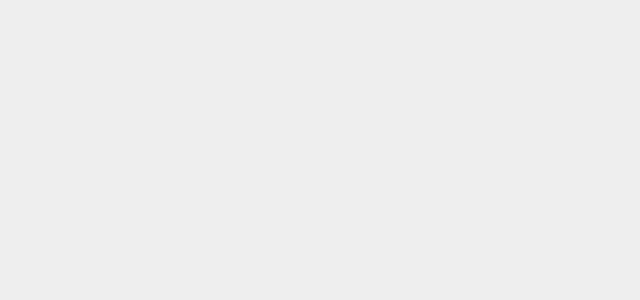
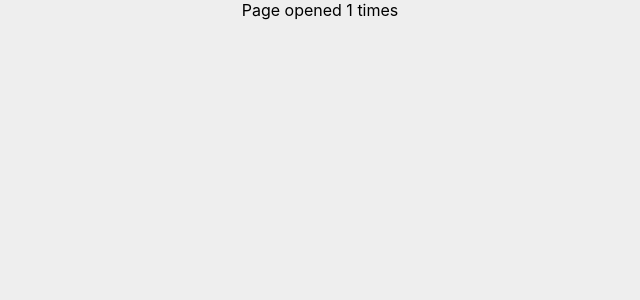
Before and after one commit to ramarantes/concepts.tests, a React (Create React App) app: page /localstorage in a window 1280 px wide. Shown: the top 300 px of the page, without its empty margins (320-960 px from the left). Built offline with nearby package versions, Linux system fonts and the light colour scheme.

Commit message:
localStorage test and babel polyfill for IE11

```diff
--- a/package.json
+++ b/package.json
@@ -5,6 +5,7 @@
   "dependencies": {
     "@material-ui/core": "^3.9.0",
     "axios": "^0.18.0",
+    "babel-polyfill": "^6.26.0",
     "react": "^16.7.0",
     "react-dom": "^16.7.0",
     "react-router": "^4.3.1",
--- a/src/App.js
+++ b/src/App.js
@@ -4,6 +4,7 @@ import Cep from './components/Cep/Cep'
 import Loading from './components/Loading'
 import {Switch, Route} from 'react-router-dom'
 import Test from './classes/test'
+import LocalStorage from './components/LocalStorage/LocalStorage'
 
 import {AppProvider} from './providers/AppProvider'
 
@@ -35,6 +36,7 @@ class App extends Component {
       <div className="App">
         <Switch>
           <Route exact path='/cep' component={Cep}/>
+          <Route exact path='/localstorage' component={LocalStorage}/>
 
         </Switch>
 
--- /dev/null
+++ b/src/components/LocalStorage/LocalStorage.js
@@ -0,0 +1,21 @@
+import React from 'react'
+
+export default class LocalStorage extends React.Component {
+    constructor(props){
+        super(props);
+
+        const key = "qtOpened";
+        var qtOpened = localStorage.getItem(key);
+        if(!qtOpened)
+            qtOpened = "0";
+
+        qtOpened = parseInt(qtOpened);
+        qtOpened = ++qtOpened;
+        localStorage.setItem(key,qtOpened);
+        this.state = {qtOpened}
+    }
+    render(){
+
+        return <div>Page opened {this.state.qtOpened} times</div>
+    }
+}
--- a/src/index.js
+++ b/src/index.js
@@ -5,6 +5,8 @@ import App from './App';
 import * as serviceWorker from './serviceWorker';
 import {BrowserRouter} from 'react-router-dom'
 
+import 'babel-polyfill';
+
 ReactDOM.render(<BrowserRouter><App /></BrowserRouter>, document.getElementById('root'));
 
 // If you want your app to work offline and load faster, you can change
```
Also changed, not shown: 1 other file (tests, documents, lock files or other folders).
